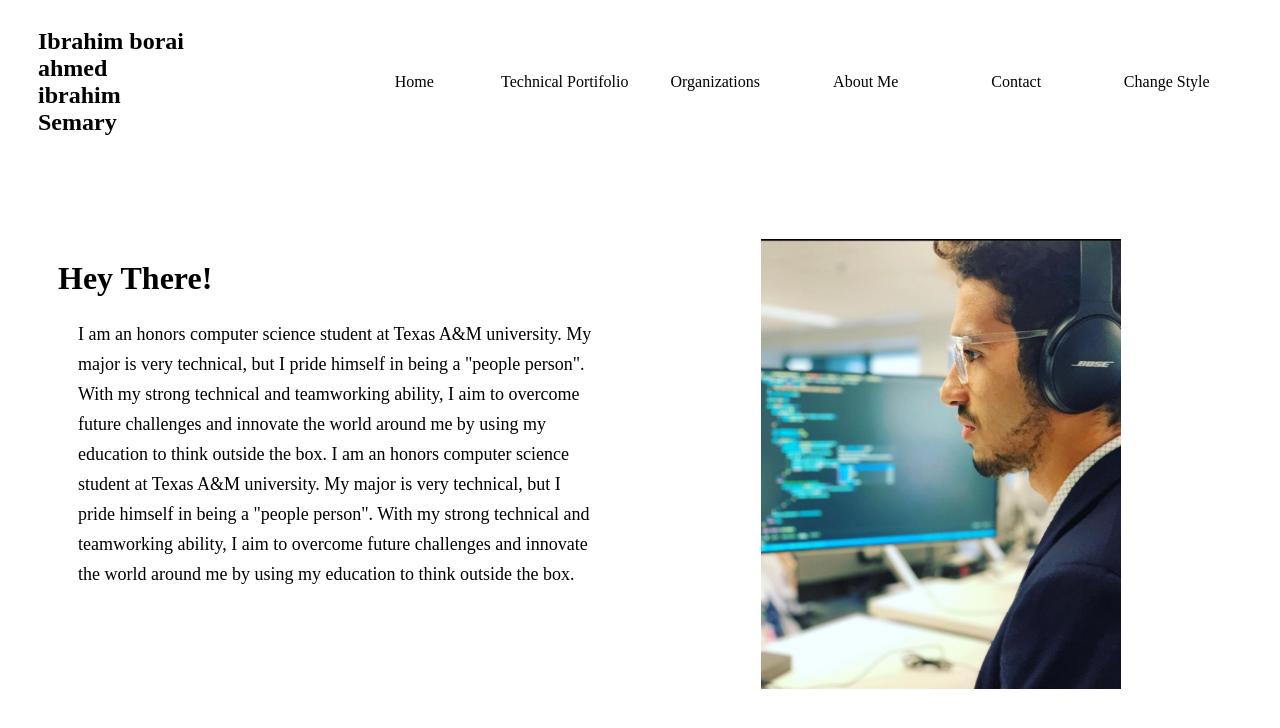
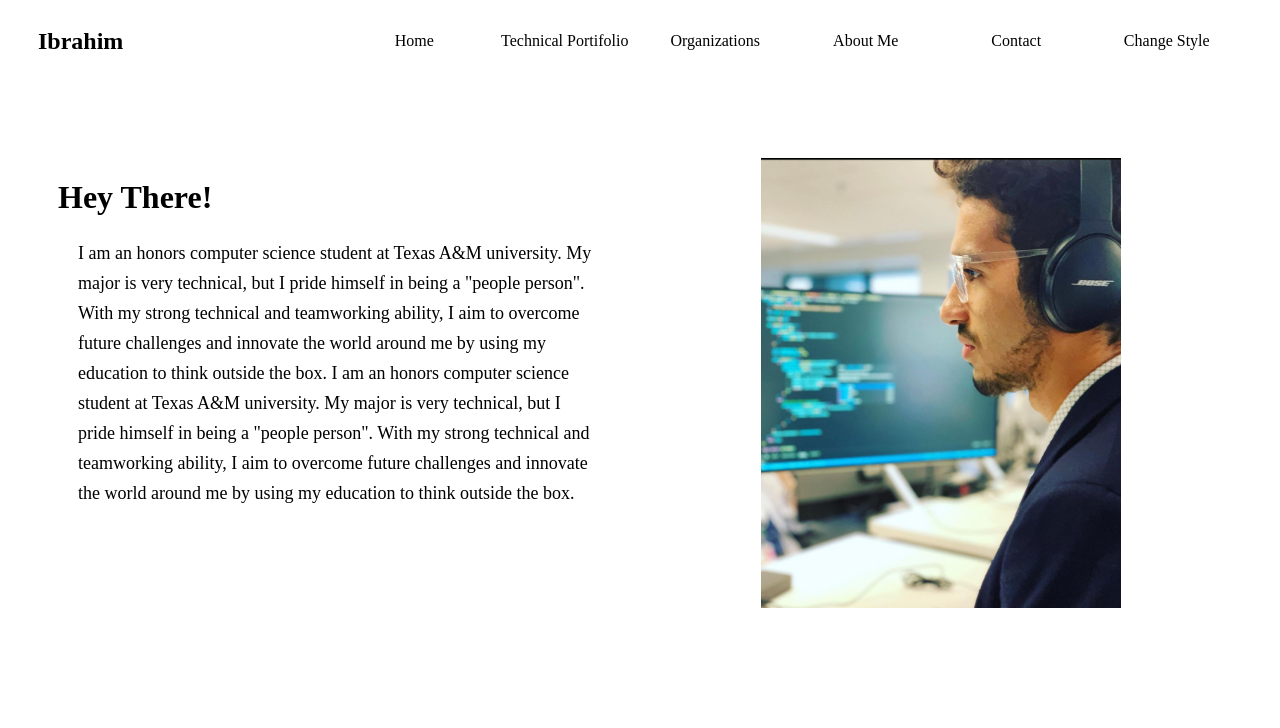
Before and after one commit to ibrahimsemary/personal-website, a plain HTML site: page index.html in a window 1280 px wide. Drawn offline with Linux system fonts and the light colour scheme.

Commit message:
changed name

```diff
--- a/index.html
+++ b/index.html
@@ -11,7 +11,7 @@
 
 <body>
     <div class="topbar">
-        <h2>Ibrahim borai ahmed ibrahim Semary</h2>
+        <h2>Ibrahim</h2>
         <div></div>
         <div id="Home" class="topbar-item">Home</div>
         <div id="Professional" class="topbar-item">Technical Portifolio</div>
```
